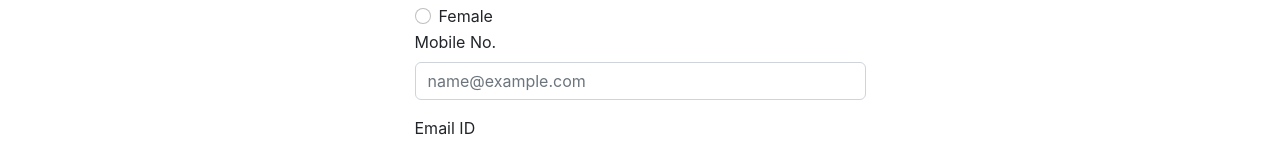
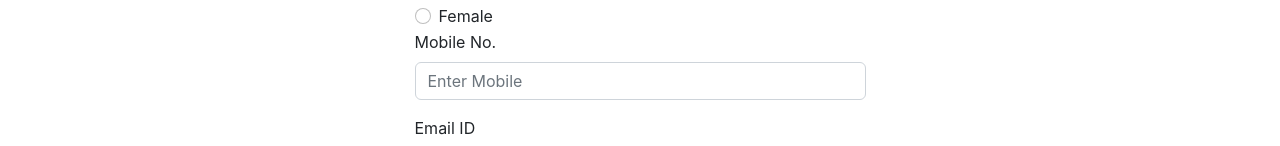
Before and after one commit to SanjayaAcharya/csm-react-demo-23, a React (Create React App) app: page /addUser in a window 1280 px wide. Shown: the part 397-543 px from the top of the page. Built offline with nearby package versions, Linux system fonts and the light colour scheme.

Commit message:
new user created

```diff
--- a/src/pages/AddUser.jsx
+++ b/src/pages/AddUser.jsx
@@ -15,9 +15,9 @@ function AddUser() {
                         <Form.Check type="radio" name="gender" id="male" label="Male" />
                         <Form.Check type="radio" name="gender" id="female" label="Female" />
                     </Form.Group>
-                    <Form.Group className="mb-3" controlId="Enter Mobile">
+                    <Form.Group className="mb-3" controlId="mobile">
                         <Form.Label>Mobile No.</Form.Label>
-                        <Form.Control type="text" placeholder="name@example.com" />
+                        <Form.Control type="text" placeholder="Enter Mobile" />
                     </Form.Group>
                     <Form.Group className="mb-3" controlId="email">
                         <Form.Label>Email ID</Form.Label>
```
Also changed, not shown: userDB.json (added, +19 -0 lines).
